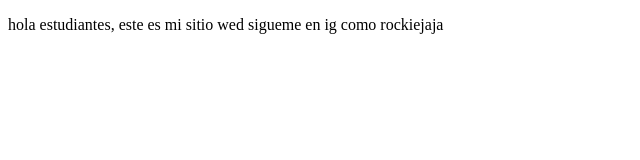
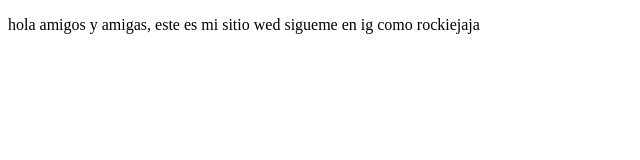
Before and after one commit to camitreme17/proyectoDemoCursoPrework, a plain HTML site: page index.html in a window 1280 px wide. Shown: the whole page, without its empty margins (0-640 px from the left). Drawn offline with Linux system fonts and the light colour scheme.

```diff
--- a/index.html
+++ b/index.html
@@ -8,7 +8,7 @@
 </head>
 <body>
     <p>
-        hola estudiantes, este es mi sitio wed
+        hola amigos y amigas, este es mi sitio wed
         sigueme en ig como rockiejaja
     </p>
 </body>
```
